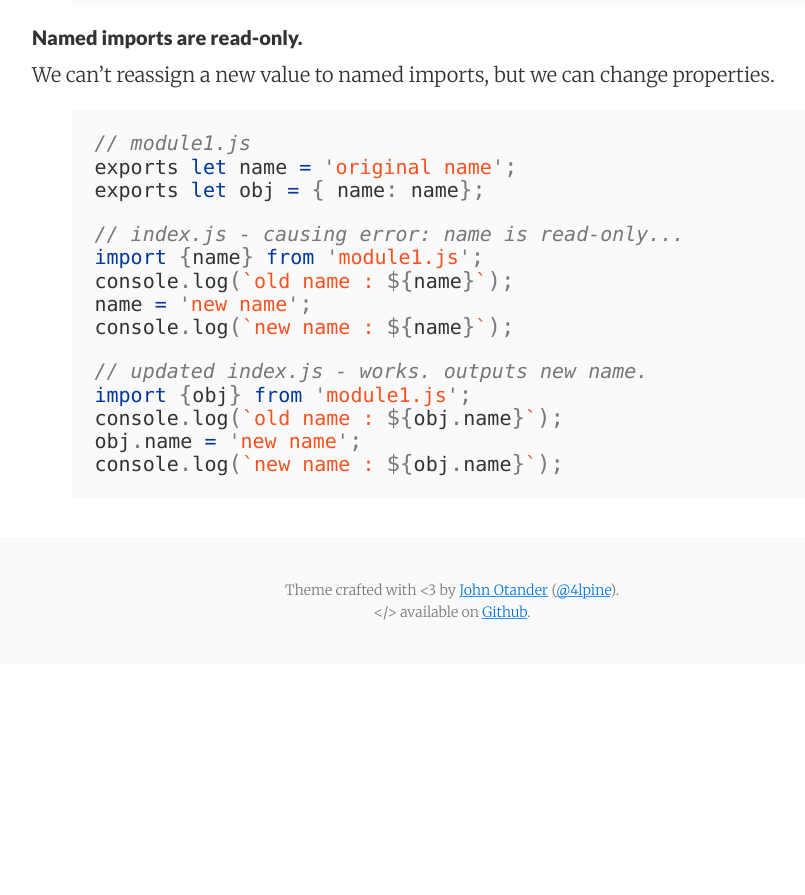
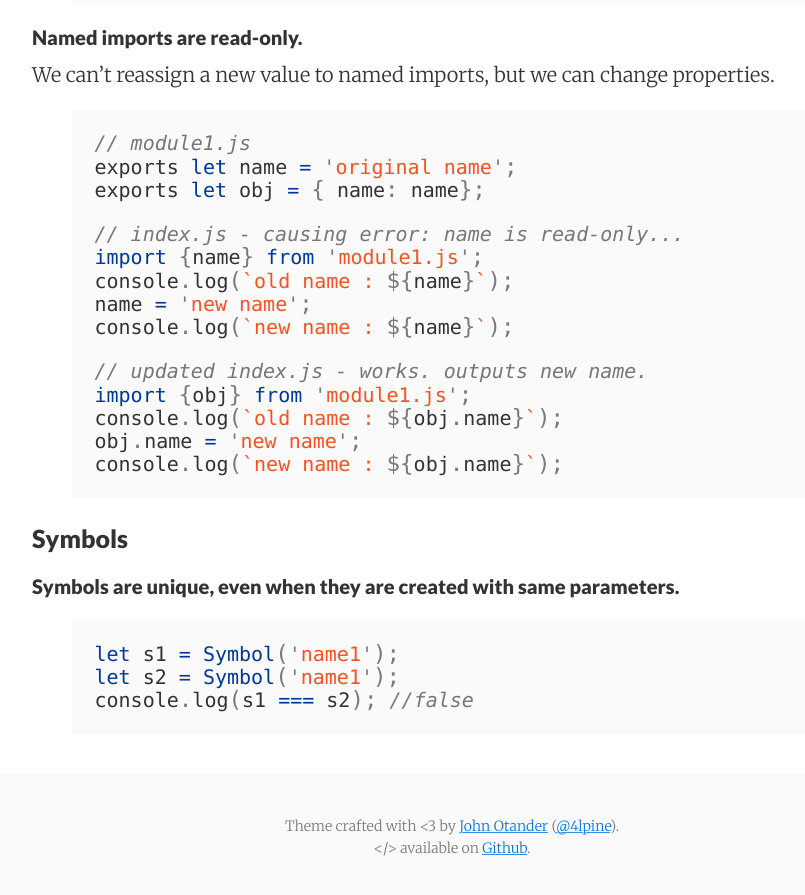
Before and after one commit to lzhoucs/lzhoucs.github.io, a Jekyll site: the page built from _posts/2016-04-24-es6-notes.md, in a window 1280 px wide and 900 px high, scrolled down 6568 px. Shown: the top 895 px of the window, without its empty margins (188-993 px from the left). Built offline with Jekyll 4.4.1, drawn with Linux system fonts in a browser that asks for light colours; before the commit the page ends 7232 px from its top, so only the background shows below that.

Commit message:
Add section for Symbols.

```diff
--- a/_posts/2016-04-24-es6-notes.md
+++ b/_posts/2016-04-24-es6-notes.md
@@ -300,3 +300,13 @@ obj.name = 'new name';
 console.log(`new name : ${obj.name}`);
 
 {% endhighlight %}
+
+### Symbols
+
+#### Symbols are unique, even when they are created with same parameters.
+
+{% highlight javascript %}
+let s1 = Symbol('name1');
+let s2 = Symbol('name1');
+console.log(s1 === s2); //false
+{% endhighlight %}
```
